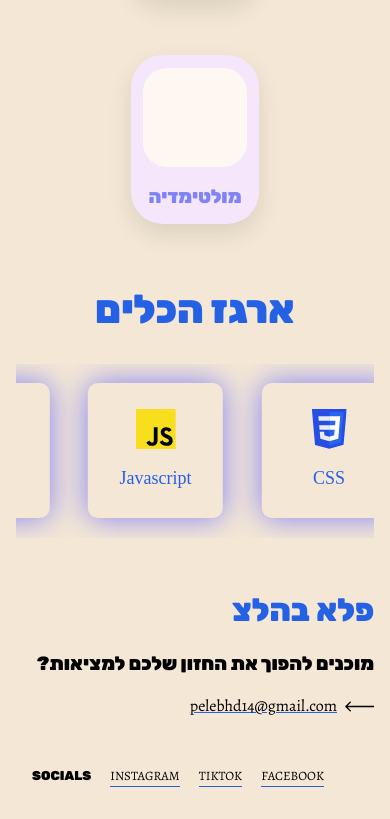
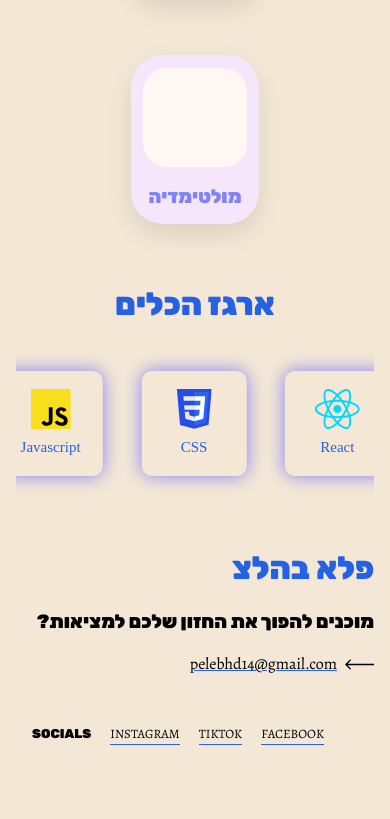
Before and after one commit to gefen12/pele, a React (Vite) app in the folder pele/: page /pele/ in a window 390 px wide. Shown: the part 1631-2450 px from the top of the page. After the commit the page ends 2408 px from the top, so only its background shows below. Built offline with nearby package versions, Linux system fonts and the light colour scheme.

Commit message:
make skils responsive

```diff
--- a/pele/src/components/skills/skills.css
+++ b/pele/src/components/skills/skills.css
@@ -38,9 +38,7 @@
 
 .skill--box {
     background: #FAFAFA;
-
-
-    box-shadow: 0px 10px 20px rgba(0, 0, 0, 0.12);
+    box-shadow: 0px 10px 20px rgba(0, 0, 0, 0.1);
     border-radius: 10px;
     width: 160px;
     height: 160px;
@@ -140,8 +138,8 @@
 
 @media screen and (max-width: 600px) {
     .skill--box {
-        width: 135px;
-        height: 135px;
+        width: 105px;
+        height: 105px;
         margin: 1.2rem;
         padding: 2rem 1rem;
     }
@@ -151,12 +149,12 @@
     }
 
     .skillsHeader h2 {
-        font-size: 2.5rem;
+        font-size: 2rem;
     }
 
     .skill--box h3 {
-        font-size: 18px;
-        margin-top: 1rem;
+        font-size: 15px;
+        margin-top: 0.4rem;
     }
 }
 
--- a/pele/src/components/skills/skills.jsx
+++ b/pele/src/components/skills/skills.jsx
@@ -9,7 +9,7 @@ import { skillsImage } from '../../utils/skillsImage';
 function Skills() {
   const skillBoxStyle = {
     backgroundColor: '#F4E7D5', // your light background
-    boxShadow: '0px 0px 30px #8082F8',
+    boxShadow: '0px 0px 18px #8082F8',
   };
 
   return (
--- a/pele/src/pages/galleryPage.jsx
+++ b/pele/src/pages/galleryPage.jsx
@@ -3,7 +3,7 @@ import NavBar from '../components/navBar/navBar.jsx';
 import Masonry from '../components/masonry/masonry.jsx';
 import About from '../components/about/about.jsx';
 
-const imageModules = import.meta.glob('../assets/gallery/*.jpg', {
+const imageModules = import.meta.glob('./../assets/gallery/*.jpg', {
   eager: true,
   import: 'default',
 });
```
